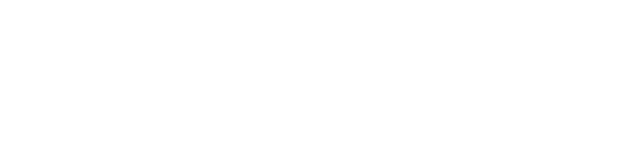
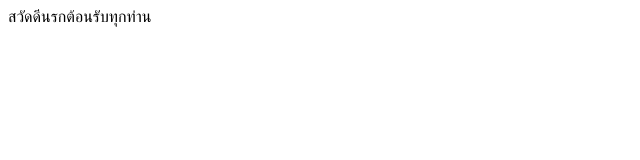
Before and after one commit to bagpipe6666/JavaScript, a plain HTML site: page index.html in a window 1280 px wide. Shown: the whole page, without its empty margins (0-640 px from the left). Drawn offline with Linux system fonts and the light colour scheme.

Commit message:
update index.html

```diff
--- a/index.html
+++ b/index.html
@@ -7,6 +7,6 @@
     <title>สวัดดีชาวโลก</title>
 </head>
 <body>
-
+    สวัดดีนรกต้อนรับทุกท่าน
 </body>
 </html>
```
